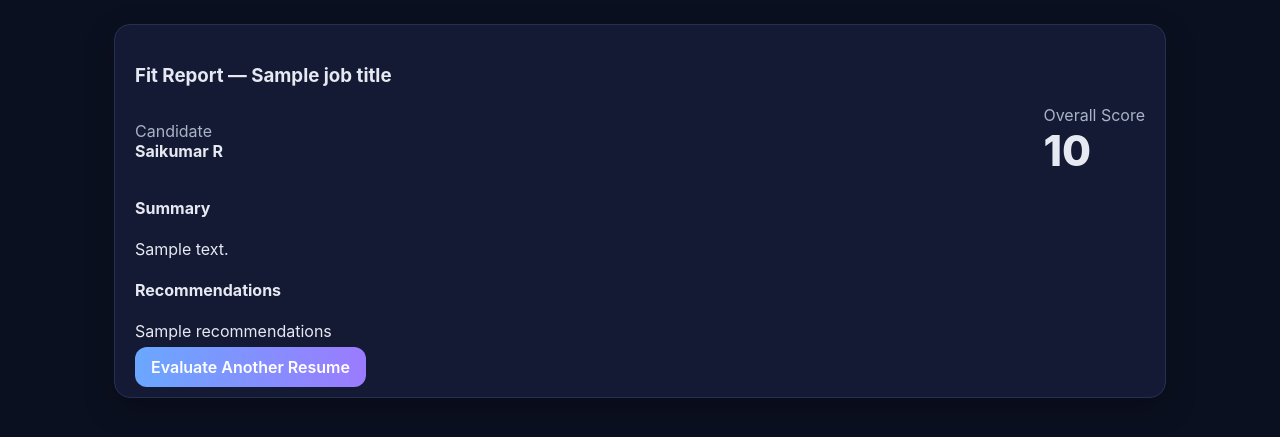
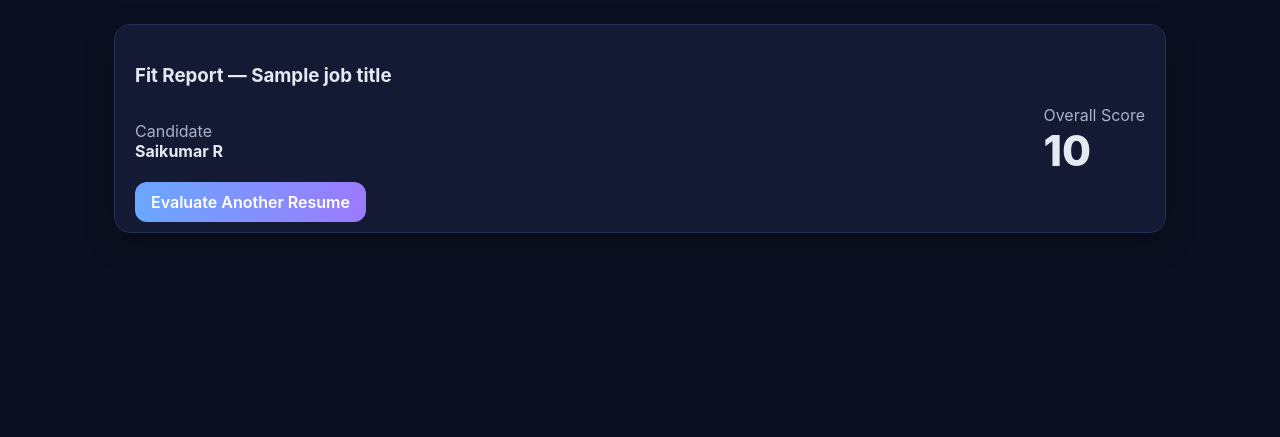
Before and after one commit to SAIKUMAR-69/Projects, a Flask app: template ai_resume_analyzer/templates/results.html in a window 1280 px wide. Shown: the part 118-555 px from the top of the page. Run offline with Flask 3, Linux system fonts and the light colour scheme; the template is opened without the code that fills it: values that come from a table or form of the project are taken from there, most other values are stand-ins (such as "Sample title", 1, 10 or a date in 2020).

Commit message:
Update results.html

```diff
--- a/ai_resume_analyzer/templates/results.html
+++ b/ai_resume_analyzer/templates/results.html
@@ -14,12 +14,6 @@
       </div>
     </div>
 
-    <h4>Summary</h4>
-    <p>{{ summary }}</p>
-
-    <h4>Recommendations</h4>
-    <p>{{ recommendations }}</p>
-
     <div style="margin-top:16px">
       <a href="{{ url_for('index') }}" class="btn">Evaluate Another Resume</a>
     </div>
```
